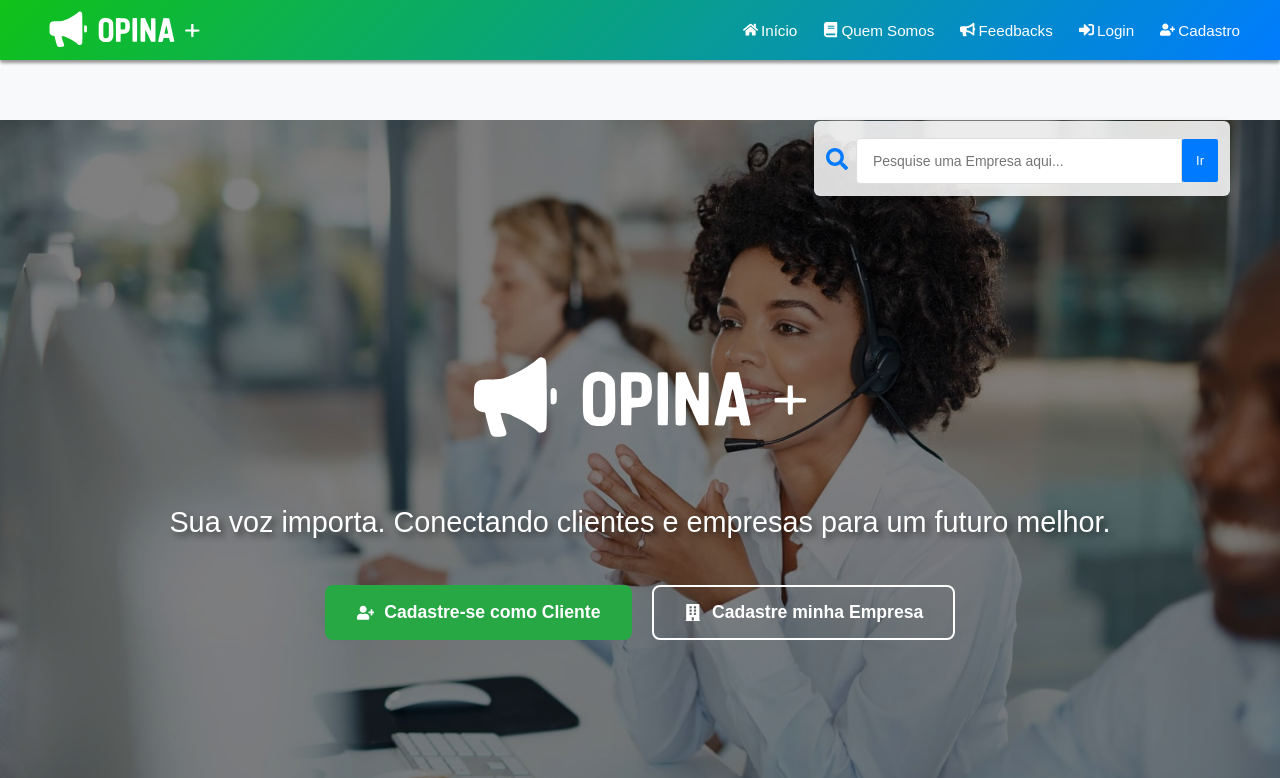
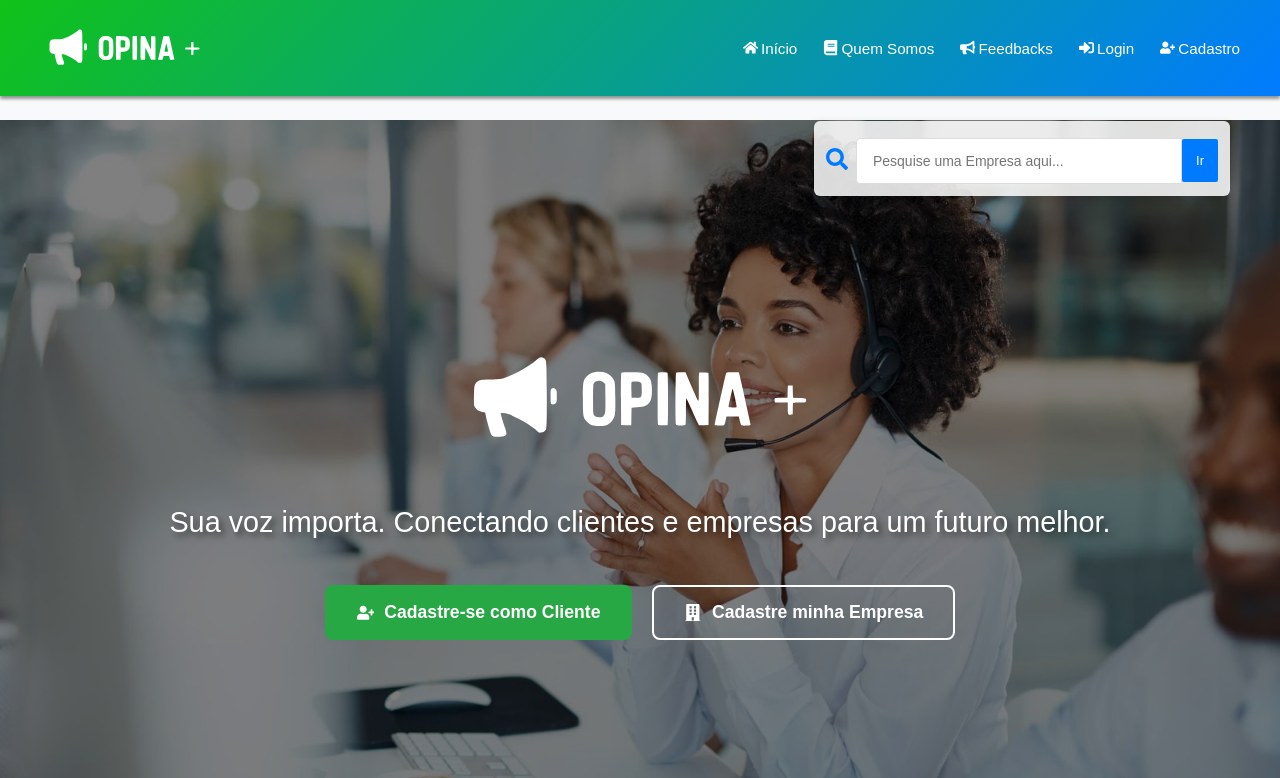
Before and after one commit to Eudantas2024/frontendopinamais, a React (Vite) app: page / in a window 1280 px wide. Shown: the top 778 px of the page. Built offline with nearby package versions, Linux system fonts and the light colour scheme.

Commit message:
integrador

```diff
--- a/src/components/Header.css
+++ b/src/components/Header.css
@@ -10,7 +10,7 @@
   display: flex;
   justify-content: space-between;
   align-items: center;
-  padding: 0 2rem; /* padding horizontal menor */
+  padding: 3rem 2rem; /* padding horizontal menor */
   height: 60px;
   box-sizing: border-box;
   overflow-x: hidden; /* para prevenir scroll horizontal */
```
